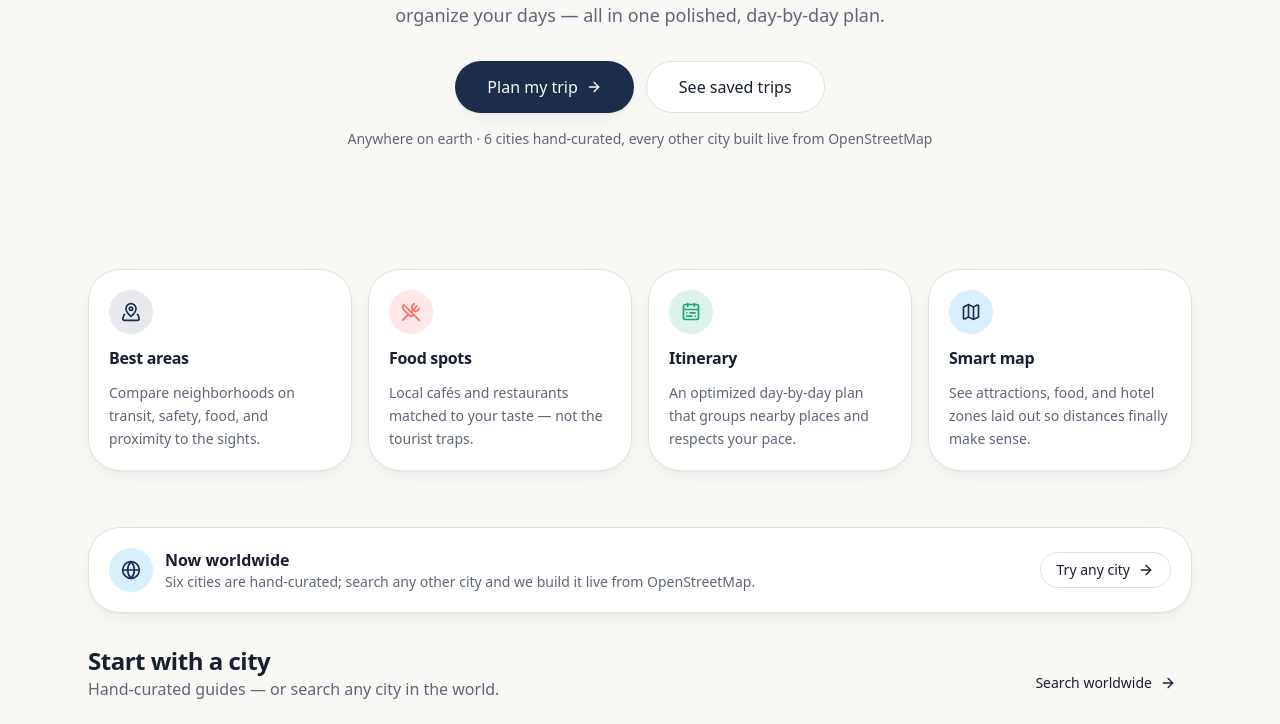
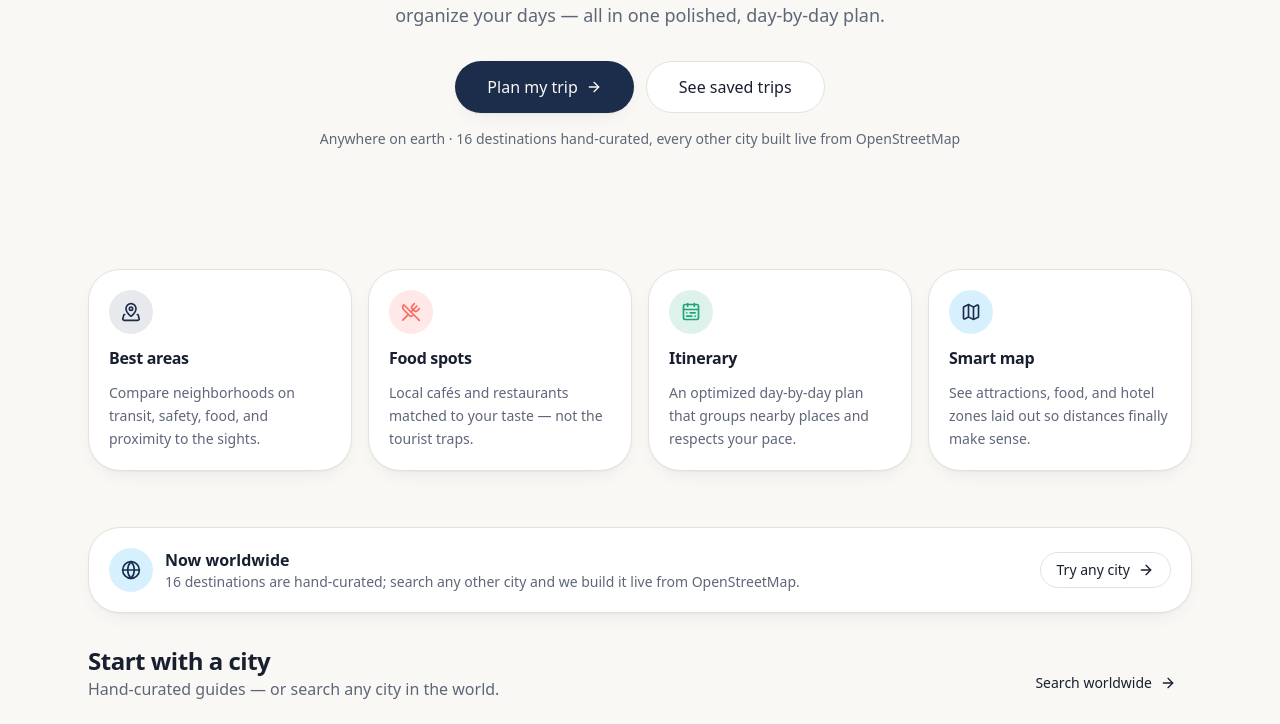
Before and after one commit to rakib-akter/Venturo, a Next.js app: page / in a window 1280 px wide. Shown: the part 378-1102 px from the top of the page. Built offline with nearby package versions, Linux system fonts and the light colour scheme.

Commit message:
fix(landing): make curated-destination count dynamic

```diff
--- a/app/page.tsx
+++ b/app/page.tsx
@@ -45,8 +45,8 @@ export default function HomePage() {
             </Button>
           </div>
           <p className="mt-4 text-sm text-muted-foreground">
-            Anywhere on earth · 6 cities hand-curated, every other city built
-            live from OpenStreetMap
+            Anywhere on earth · {DESTINATIONS.length} destinations hand-curated,
+            every other city built live from OpenStreetMap
           </p>
         </div>
       </section>
@@ -91,8 +91,8 @@ export default function HomePage() {
             <div>
               <p className="font-display font-semibold">Now worldwide</p>
               <p className="text-sm text-muted-foreground">
-                Six cities are hand-curated; search any other city and we build it
-                live from OpenStreetMap.
+                {DESTINATIONS.length} destinations are hand-curated; search any
+                other city and we build it live from OpenStreetMap.
               </p>
             </div>
           </div>
```
